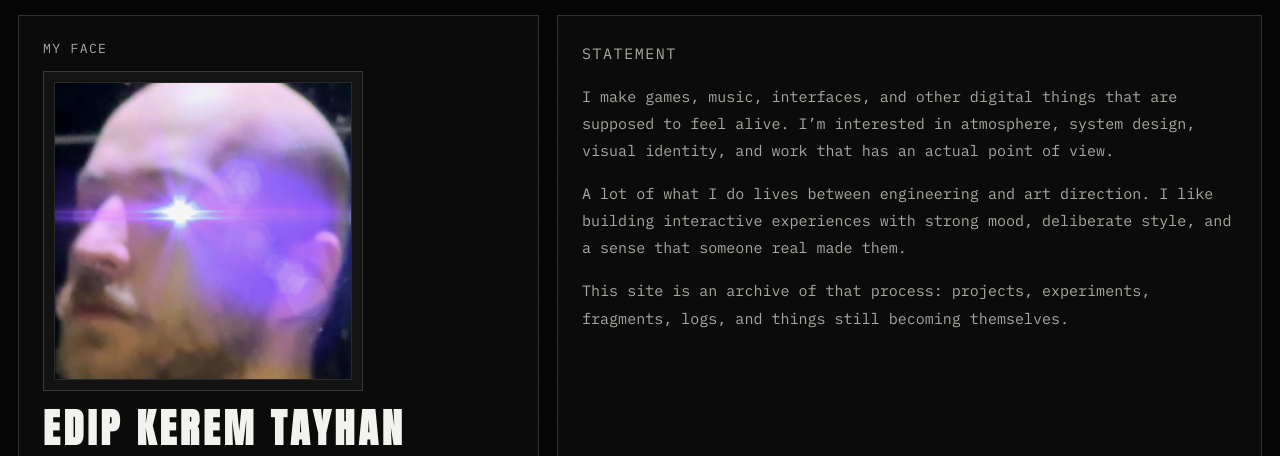
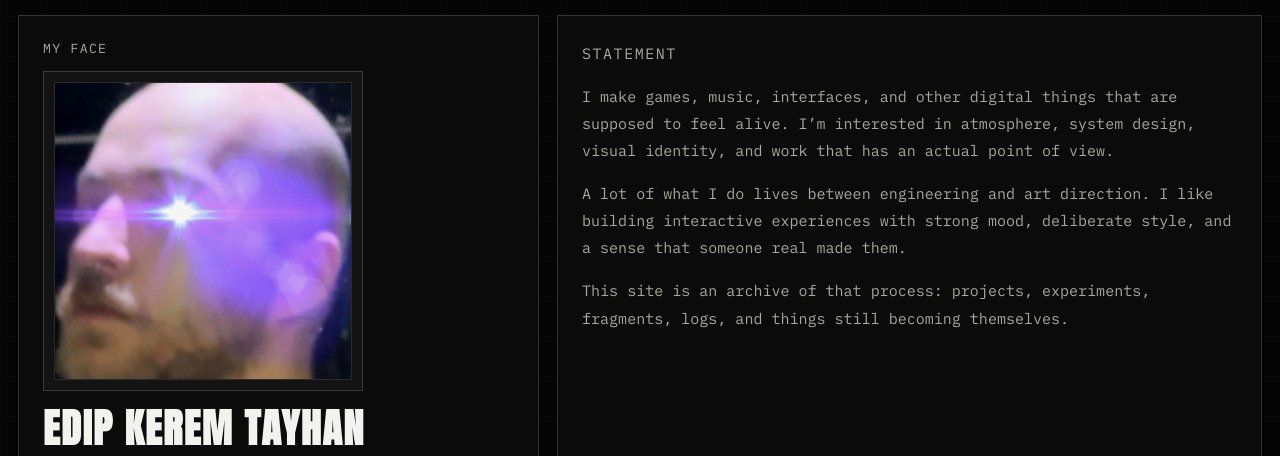
Before and after one commit to keremtayhan/keremtayhan.github.io, a plain HTML site: page about.html in a window 1280 px wide. Shown: the part 344-800 px from the top of the page. Drawn offline with Linux system fonts and the light colour scheme.

Commit message:
refactor: reduce letter-spacing for improved aesthetics

```diff
--- a/style.css
+++ b/style.css
@@ -1190,7 +1190,7 @@ body {
   font-family: "Anton", sans-serif;
   font-size: 2.5rem;
   line-height: 0.95;
-  letter-spacing: 0.1em;
+  letter-spacing: 0.04em;
   text-transform: uppercase;
 }
 
```
